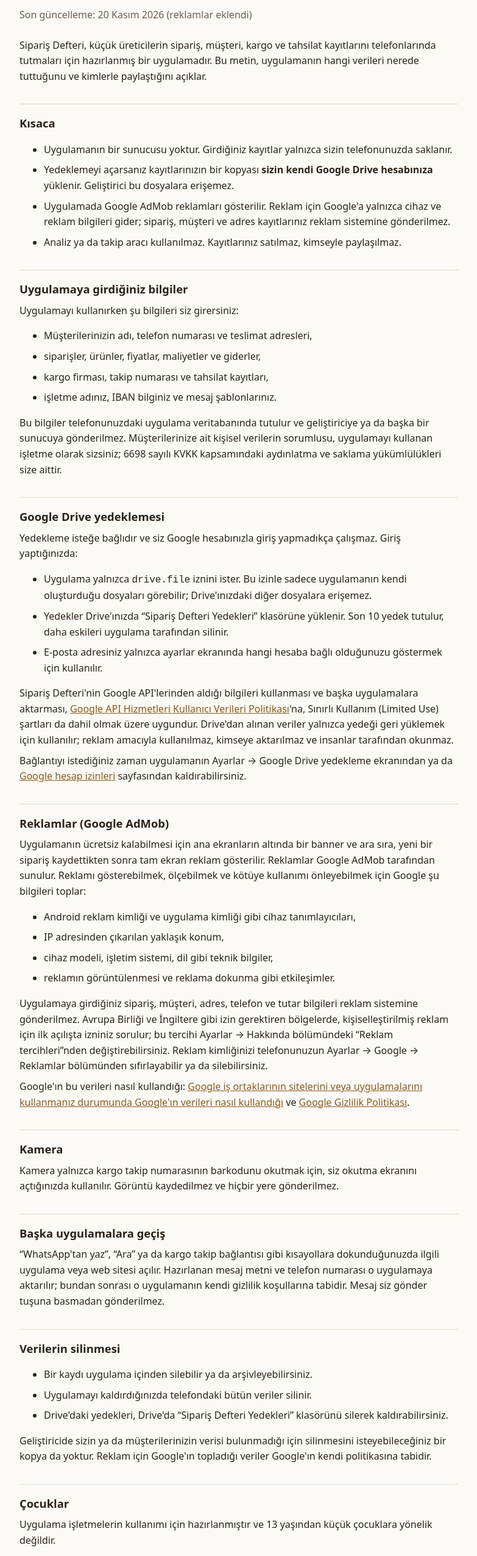
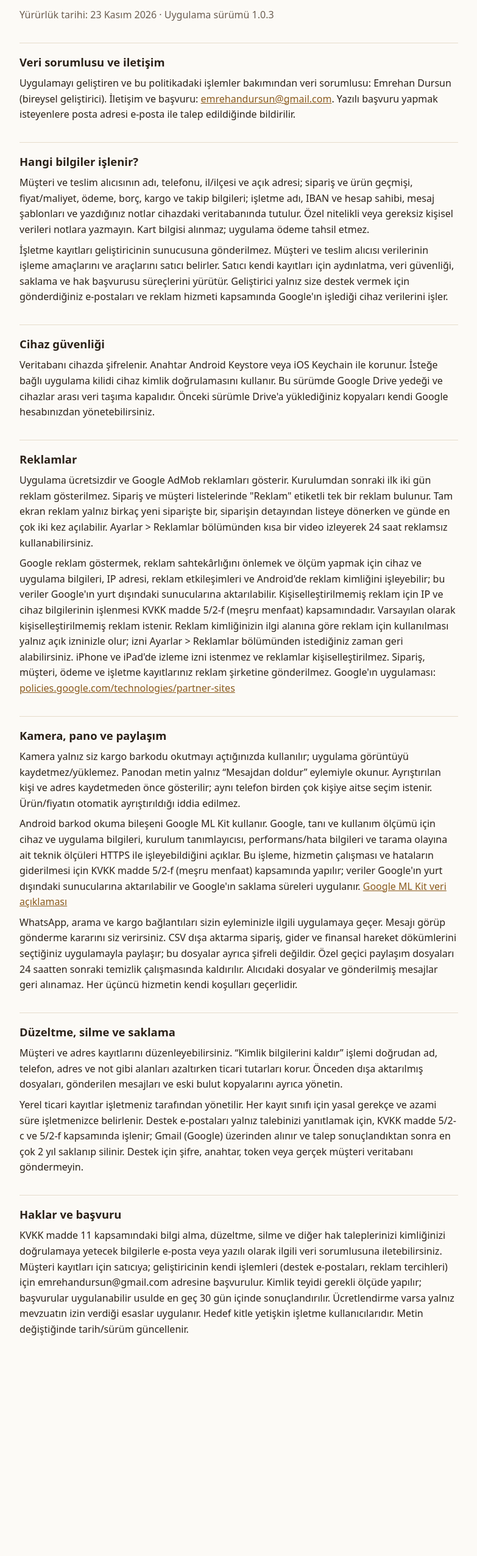
Before and after one commit to EmrehanDursun0/siparis-defteri-gizlilik, a plain HTML site: page index.html in a window 1280 px wide. Shown: the part 69-2620 px from the top of the page at 61% size, without its empty margins (248-1031 px from the left). After the commit the page ends 2334 px from the top, so only its background shows below. Drawn offline with Linux system fonts and the light colour scheme.

Commit message:
Gizlilik politikası 1.0.3 (reklam bölümü), kullanım koşulları ve destek sayfaları

```diff
--- a/index.html
+++ b/index.html
@@ -22,121 +22,29 @@
 <body>
 <main>
 <h1>Sipariş Defteri Gizlilik Politikası</h1>
-<p class="meta">Son güncelleme: 20 Kasım 2026 (reklamlar eklendi)</p>
 
-<p>Sipariş Defteri, küçük üreticilerin sipariş, müşteri, kargo ve tahsilat
-kayıtlarını telefonlarında tutmaları için hazırlanmış bir uygulamadır. Bu
-metin, uygulamanın hangi verileri nerede tuttuğunu ve kimlerle paylaştığını
-açıklar.</p>
+<p class="meta">Yürürlük tarihi: 23 Kasım 2026 · Uygulama sürümü 1.0.3</p>
+<h2>Veri sorumlusu ve iletişim</h2>
+<p>Uygulamayı geliştiren ve bu politikadaki işlemler bakımından veri sorumlusu: Emrehan Dursun (bireysel geliştirici). İletişim ve başvuru: <a href="mailto:emrehandursun@gmail.com">emrehandursun@gmail.com</a>. Yazılı başvuru yapmak isteyenlere posta adresi e-posta ile talep edildiğinde bildirilir.</p>
+<h2>Hangi bilgiler işlenir?</h2>
+<p>Müşteri ve teslim alıcısının adı, telefonu, il/ilçesi ve açık adresi; sipariş ve ürün geçmişi, fiyat/maliyet, ödeme, borç, kargo ve takip bilgileri; işletme adı, IBAN ve hesap sahibi, mesaj şablonları ve yazdığınız notlar cihazdaki veritabanında tutulur. Özel nitelikli veya gereksiz kişisel verileri notlara yazmayın. Kart bilgisi alınmaz; uygulama ödeme tahsil etmez.</p>
+<p>İşletme kayıtları geliştiricinin sunucusuna gönderilmez. Müşteri ve teslim alıcısı verilerinin işleme amaçlarını ve araçlarını satıcı belirler. Satıcı kendi kayıtları için aydınlatma, veri güvenliği, saklama ve hak başvurusu süreçlerini yürütür. Geliştirici yalnız size destek vermek için gönderdiğiniz e-postaları ve reklam hizmeti kapsamında Google'ın işlediği cihaz verilerini işler.</p>
+<h2>Cihaz güvenliği</h2>
+<p>Veritabanı cihazda şifrelenir. Anahtar Android Keystore veya iOS Keychain ile korunur. İsteğe bağlı uygulama kilidi cihaz kimlik doğrulamasını kullanır. Bu sürümde Google Drive yedeği ve cihazlar arası veri taşıma kapalıdır. Önceki sürümle Drive'a yüklediğiniz kopyaları kendi Google hesabınızdan yönetebilirsiniz.</p>
+<h2>Reklamlar</h2>
+<p>Uygulama ücretsizdir ve Google AdMob reklamları gösterir. Kurulumdan sonraki ilk iki gün reklam gösterilmez. Sipariş ve müşteri listelerinde "Reklam" etiketli tek bir reklam bulunur. Tam ekran reklam yalnız birkaç yeni siparişte bir, siparişin detayından listeye dönerken ve günde en çok iki kez açılabilir. Ayarlar > Reklamlar bölümünden kısa bir video izleyerek 24 saat reklamsız kullanabilirsiniz.</p>
+<p>Google reklam göstermek, reklam sahtekârlığını önlemek ve ölçüm yapmak için cihaz ve uygulama bilgileri, IP adresi, reklam etkileşimleri ve Android'de reklam kimliğini işleyebilir; bu veriler Google'ın yurt dışındaki sunucularına aktarılabilir. Kişiselleştirilmemiş reklam için IP ve cihaz bilgilerinin işlenmesi KVKK madde 5/2-f (meşru menfaat) kapsamındadır. Varsayılan olarak kişiselleştirilmemiş reklam istenir. Reklam kimliğinizin ilgi alanına göre reklam için kullanılması yalnız açık izninizle olur; izni Ayarlar > Reklamlar bölümünden istediğiniz zaman geri alabilirsiniz. iPhone ve iPad'de izleme izni istenmez ve reklamlar kişiselleştirilmez. Sipariş, müşteri, ödeme ve işletme kayıtlarınız reklam şirketine gönderilmez. Google'ın uygulaması: <a href="https://policies.google.com/technologies/partner-sites">policies.google.com/technologies/partner-sites</a></p>
 
-<h2>Kısaca</h2>
-<ul>
-  <li>Uygulamanın bir sunucusu yoktur. Girdiğiniz kayıtlar yalnızca sizin
-      telefonunuzda saklanır.</li>
-  <li>Yedeklemeyi açarsanız kayıtlarınızın bir kopyası <strong>sizin kendi
-      Google Drive hesabınıza</strong> yüklenir. Geliştirici bu dosyalara
-      erişemez.</li>
-  <li>Uygulamada Google AdMob reklamları gösterilir. Reklam için Google'a
-      yalnızca cihaz ve reklam bilgileri gider; sipariş, müşteri ve adres
-      kayıtlarınız reklam sistemine gönderilmez.</li>
-  <li>Analiz ya da takip aracı kullanılmaz. Kayıtlarınız satılmaz,
-      kimseyle paylaşılmaz.</li>
-</ul>
+<h2>Kamera, pano ve paylaşım</h2>
+<p>Kamera yalnız siz kargo barkodu okutmayı açtığınızda kullanılır; uygulama görüntüyü kaydetmez/yüklemez. Panodan metin yalnız “Mesajdan doldur” eylemiyle okunur. Ayrıştırılan kişi ve adres kaydetmeden önce gösterilir; aynı telefon birden çok kişiye aitse seçim istenir. Ürün/fiyatın otomatik ayrıştırıldığı iddia edilmez.</p>
+<p>Android barkod okuma bileşeni Google ML Kit kullanır. Google, tanı ve kullanım ölçümü için cihaz ve uygulama bilgileri, kurulum tanımlayıcısı, performans/hata bilgileri ve tarama olayına ait teknik ölçüleri HTTPS ile işleyebildiğini açıklar. Bu işleme, hizmetin çalışması ve hataların giderilmesi için KVKK madde 5/2-f (meşru menfaat) kapsamında yapılır; veriler Google'ın yurt dışındaki sunucularına aktarılabilir ve Google'ın saklama süreleri uygulanır. <a href="https://developers.google.com/ml-kit/android-data-disclosure">Google ML Kit veri açıklaması</a></p>
+<p>WhatsApp, arama ve kargo bağlantıları sizin eyleminizle ilgili uygulamaya geçer. Mesajı görüp gönderme kararını siz verirsiniz. CSV dışa aktarma sipariş, gider ve finansal hareket dökümlerini seçtiğiniz uygulamayla paylaşır; bu dosyalar ayrıca şifreli değildir. Özel geçici paylaşım dosyaları 24 saatten sonraki temizlik çalışmasında kaldırılır. Alıcıdaki dosyalar ve gönderilmiş mesajlar geri alınamaz. Her üçüncü hizmetin kendi koşulları geçerlidir.</p>
+<h2>Düzeltme, silme ve saklama</h2>
+<p>Müşteri ve adres kayıtlarını düzenleyebilirsiniz. “Kimlik bilgilerini kaldır” işlemi doğrudan ad, telefon, adres ve not gibi alanları azaltırken ticari tutarları korur. Önceden dışa aktarılmış dosyaları, gönderilen mesajları ve eski bulut kopyalarını ayrıca yönetin.</p>
+<p>Yerel ticari kayıtlar işletmeniz tarafından yönetilir. Her kayıt sınıfı için yasal gerekçe ve azami süre işletmenizce belirlenir. Destek e-postaları yalnız talebinizi yanıtlamak için, KVKK madde 5/2-c ve 5/2-f kapsamında işlenir; Gmail (Google) üzerinden alınır ve talep sonuçlandıktan sonra en çok 2 yıl saklanıp silinir. Destek için şifre, anahtar, token veya gerçek müşteri veritabanı göndermeyin.</p>
+<h2>Haklar ve başvuru</h2>
+<p>KVKK madde 11 kapsamındaki bilgi alma, düzeltme, silme ve diğer hak taleplerinizi kimliğinizi doğrulamaya yetecek bilgilerle e-posta veya yazılı olarak ilgili veri sorumlusuna iletebilirsiniz. Müşteri kayıtları için satıcıya; geliştiricinin kendi işlemleri (destek e-postaları, reklam tercihleri) için emrehandursun@gmail.com adresine başvurulur. Kimlik teyidi gerekli ölçüde yapılır; başvurular uygulanabilir usulde en geç 30 gün içinde sonuçlandırılır. Ücretlendirme varsa yalnız mevzuatın izin verdiği esaslar uygulanır. Hedef kitle yetişkin işletme kullanıcılarıdır. Metin değiştiğinde tarih/sürüm güncellenir.</p>
 
-<h2>Uygulamaya girdiğiniz bilgiler</h2>
-<p>Uygulamayı kullanırken şu bilgileri siz girersiniz:</p>
-<ul>
-  <li>Müşterilerinizin adı, telefon numarası ve teslimat adresleri,</li>
-  <li>siparişler, ürünler, fiyatlar, maliyetler ve giderler,</li>
-  <li>kargo firması, takip numarası ve tahsilat kayıtları,</li>
-  <li>işletme adınız, IBAN bilginiz ve mesaj şablonlarınız.</li>
-</ul>
-<p>Bu bilgiler telefonunuzdaki uygulama veritabanında tutulur ve
-geliştiriciye ya da başka bir sunucuya gönderilmez. Müşterilerinize ait
-kişisel verilerin sorumlusu, uygulamayı kullanan işletme olarak sizsiniz;
-6698 sayılı KVKK kapsamındaki aydınlatma ve saklama yükümlülükleri size
-aittir.</p>
-
-<h2>Google Drive yedeklemesi</h2>
-<p>Yedekleme isteğe bağlıdır ve siz Google hesabınızla giriş yapmadıkça
-çalışmaz. Giriş yaptığınızda:</p>
-<ul>
-  <li>Uygulama yalnızca <code>drive.file</code> iznini ister. Bu izinle
-      sadece uygulamanın kendi oluşturduğu dosyaları görebilir; Drive'ınızdaki
-      diğer dosyalara erişemez.</li>
-  <li>Yedekler Drive'ınızda “Sipariş Defteri Yedekleri” klasörüne yüklenir.
-      Son 10 yedek tutulur, daha eskileri uygulama tarafından silinir.</li>
-  <li>E-posta adresiniz yalnızca ayarlar ekranında hangi hesaba bağlı
-      olduğunuzu göstermek için kullanılır.</li>
-</ul>
-<p>Sipariş Defteri'nin Google API'lerinden aldığı bilgileri kullanması ve
-başka uygulamalara aktarması,
-<a href="https://developers.google.com/terms/api-services-user-data-policy">Google
-API Hizmetleri Kullanıcı Verileri Politikası</a>'na, Sınırlı Kullanım
-(Limited Use) şartları da dahil olmak üzere uygundur. Drive'dan alınan
-veriler yalnızca yedeği geri yüklemek için kullanılır; reklam amacıyla
-kullanılmaz, kimseye aktarılmaz ve insanlar tarafından okunmaz.</p>
-<p>Bağlantıyı istediğiniz zaman uygulamanın Ayarlar → Google Drive
-yedekleme ekranından ya da
-<a href="https://myaccount.google.com/permissions">Google hesap
-izinleri</a> sayfasından kaldırabilirsiniz.</p>
-
-<h2>Reklamlar (Google AdMob)</h2>
-<p>Uygulamanın ücretsiz kalabilmesi için ana ekranların altında bir banner
-ve ara sıra, yeni bir sipariş kaydettikten sonra tam ekran reklam gösterilir.
-Reklamlar Google AdMob tarafından sunulur. Reklamı gösterebilmek, ölçebilmek
-ve kötüye kullanımı önleyebilmek için Google şu bilgileri toplar:</p>
-<ul>
-  <li>Android reklam kimliği ve uygulama kimliği gibi cihaz tanımlayıcıları,</li>
-  <li>IP adresinden çıkarılan yaklaşık konum,</li>
-  <li>cihaz modeli, işletim sistemi, dil gibi teknik bilgiler,</li>
-  <li>reklamın görüntülenmesi ve reklama dokunma gibi etkileşimler.</li>
-</ul>
-<p>Uygulamaya girdiğiniz sipariş, müşteri, adres, telefon ve tutar bilgileri
-reklam sistemine gönderilmez. Avrupa Birliği ve İngiltere gibi izin
-gerektiren bölgelerde, kişiselleştirilmiş reklam için ilk açılışta izniniz
-sorulur; bu tercihi Ayarlar → Hakkında bölümündeki “Reklam tercihleri”nden
-değiştirebilirsiniz. Reklam kimliğinizi telefonunuzun Ayarlar → Google →
-Reklamlar bölümünden sıfırlayabilir ya da silebilirsiniz.</p>
-<p>Google'ın bu verileri nasıl kullandığı:
-<a href="https://policies.google.com/technologies/partner-sites">Google iş
-ortaklarının sitelerini veya uygulamalarını kullanmanız durumunda Google'ın
-verileri nasıl kullandığı</a> ve
-<a href="https://policies.google.com/privacy">Google Gizlilik Politikası</a>.</p>
-
-<h2>Kamera</h2>
-<p>Kamera yalnızca kargo takip numarasının barkodunu okutmak için, siz
-okutma ekranını açtığınızda kullanılır. Görüntü kaydedilmez ve hiçbir yere
-gönderilmez.</p>
-
-<h2>Başka uygulamalara geçiş</h2>
-<p>“WhatsApp'tan yaz”, “Ara” ya da kargo takip bağlantısı gibi kısayollara
-dokunduğunuzda ilgili uygulama veya web sitesi açılır. Hazırlanan mesaj
-metni ve telefon numarası o uygulamaya aktarılır; bundan sonrası o
-uygulamanın kendi gizlilik koşullarına tabidir. Mesaj siz gönder tuşuna
-basmadan gönderilmez.</p>
-
-<h2>Verilerin silinmesi</h2>
-<ul>
-  <li>Bir kaydı uygulama içinden silebilir ya da arşivleyebilirsiniz.</li>
-  <li>Uygulamayı kaldırdığınızda telefondaki bütün veriler silinir.</li>
-  <li>Drive'daki yedekleri, Drive'da “Sipariş Defteri Yedekleri” klasörünü
-      silerek kaldırabilirsiniz.</li>
-</ul>
-<p>Geliştiricide sizin ya da müşterilerinizin verisi bulunmadığı için
-silinmesini isteyebileceğiniz bir kopya da yoktur. Reklam için Google'ın
-topladığı veriler Google'ın kendi politikasına tabidir.</p>
-
-<h2>Çocuklar</h2>
-<p>Uygulama işletmelerin kullanımı için hazırlanmıştır ve 13 yaşından küçük
-çocuklara yönelik değildir.</p>
-
-<h2>Değişiklikler</h2>
-<p>Bu politika değişirse güncel hâli bu sayfada yayınlanır ve yukarıdaki
-tarih güncellenir.</p>
-
-<h2>İletişim</h2>
-<p>Sorularınız için: <a href="mailto:emrehandursun@gmail.com">emrehandursun@gmail.com</a></p>
 </main>
 </body>
 </html>
```
Also changed, not shown: destek/index.html (added, +24 -0 lines), kosullar/index.html (added, +37 -0 lines).
